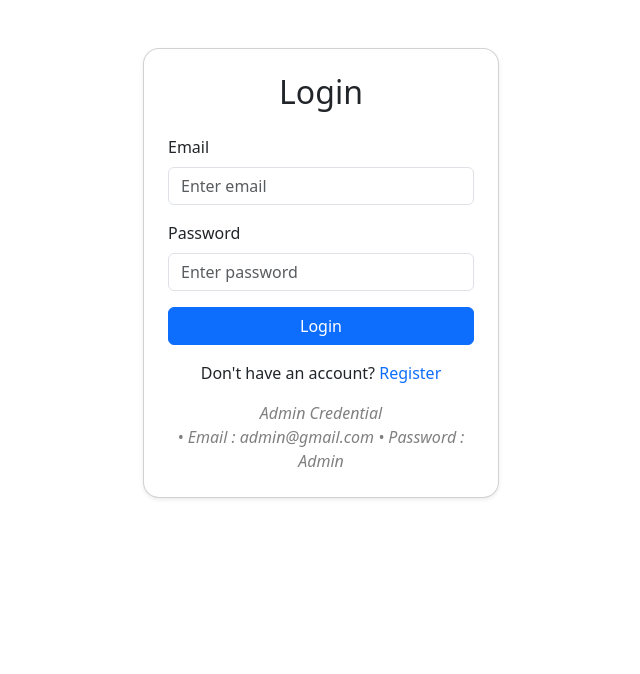
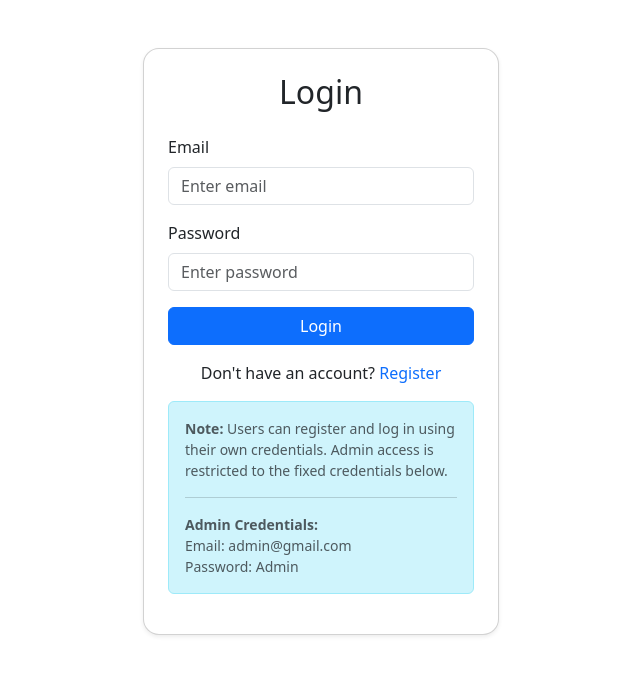
Before and after one commit to sagarrathod7568/Avidus, a React (Vite) app in the folder Frontend/: page /login in a window 1280 px wide. Shown: the top 674 px of the page, without its empty margins (319-959 px from the left). Built offline with nearby package versions, Linux system fonts and the light colour scheme.

Commit message:
Admin Login Note

```diff
--- a/Frontend/src/pages/Login.jsx
+++ b/Frontend/src/pages/Login.jsx
@@ -85,12 +85,17 @@ const Login = () => {
                   </Link>
                 </p>
               </div>
-              <div className="text-center mt-3">
-                <i className="mb-0 text-black-50 bg-white">
-                  Admin Credential <br />• Email : admin@gmail.com • Password :
-                  Admin
-                </i>
-              </div>
+              <p className="small text-muted mt-3 alert alert-info">
+                <strong>Note:</strong> Users can register and log in using their
+                own credentials. Admin access is restricted to the fixed
+                credentials below.
+                <hr />
+                <strong>Admin Credentials:</strong>
+                <br />
+                Email: admin@gmail.com
+                <br />
+                Password: Admin
+              </p>
             </div>
           </div>
         </div>
```
